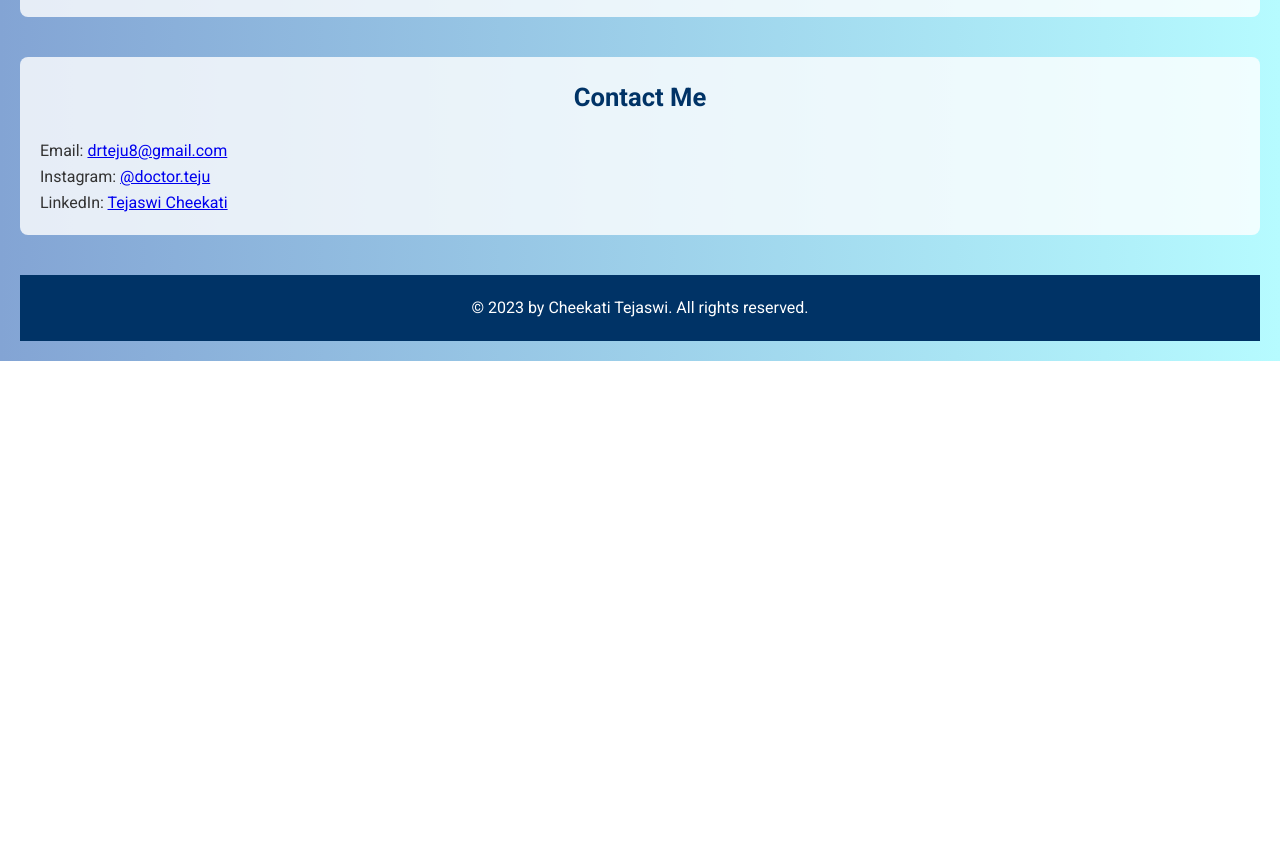
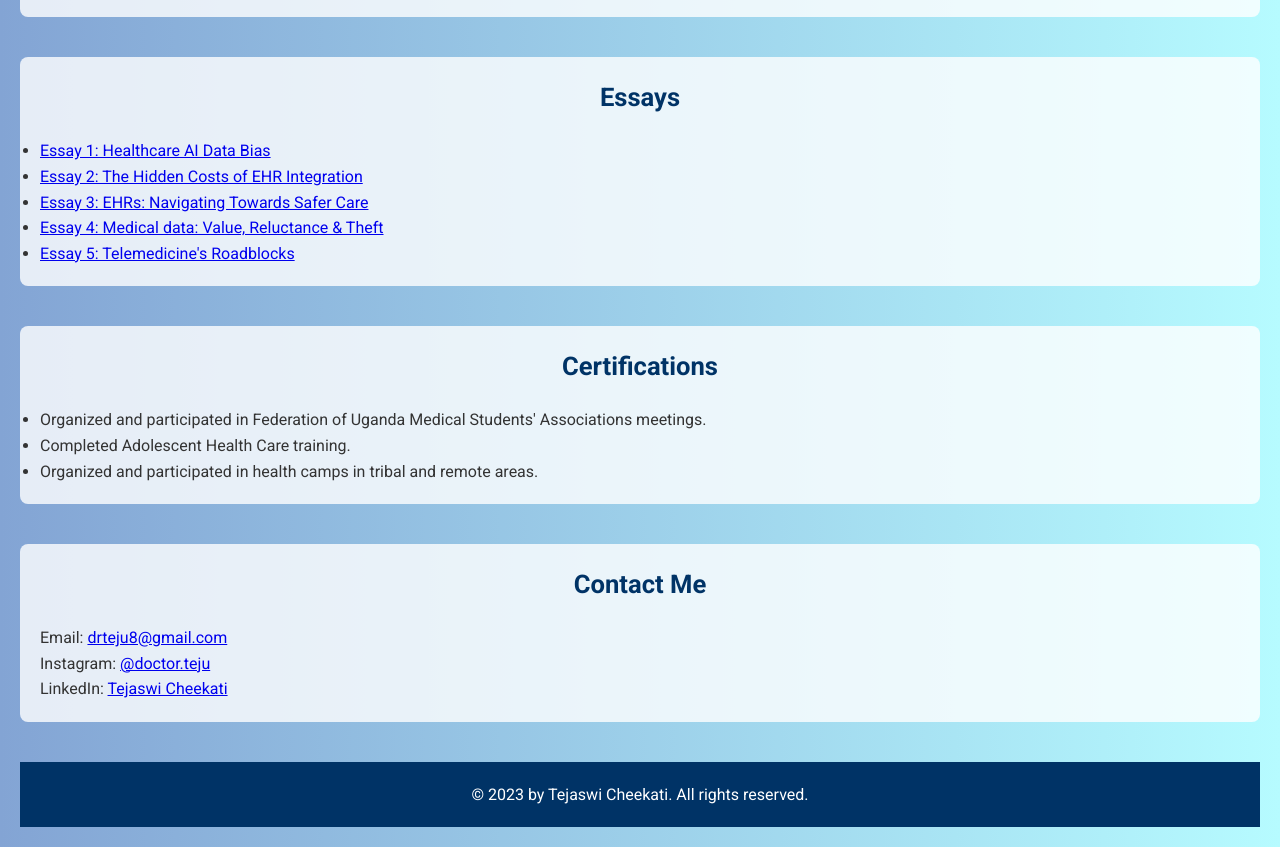
Before and after one commit to drtejaswi/portfolio, a plain HTML site: page index.html in a window 1280 px wide. Shown: the part 1194-2041 px from the top of the page. Before the commit the page ends 1555 px from the top, so only its background shows below. Drawn offline with Linux system fonts and the light colour scheme.

Commit message:
Add files via upload

```diff
--- a/index.html
+++ b/index.html
@@ -10,7 +10,7 @@
 <body>
     <header>
         <h1>Welcome to My Portfolio</h1>
-        <p>Cheekati Tejaswi - Specializing in Health Informatics</p>
+        <p>Tejaswi Cheekati - Specializing in Health Informatics</p>
     </header>
 
 <section id="about-me">
@@ -31,6 +31,26 @@
         <p>Outside of my professional life, I engage in hobbies that not only bring me personal joy but also complement my career in healthcare. Web design is a passion of mine; I enjoy the creativity and technical skill involved in creating websites using user-friendly drag and drop software. This hobby allows me to blend aesthetics with functionality, a skill that is increasingly relevant in the digital age. Health blogging is another pursuit I am deeply involved in. Writing blog posts for health-related websites enables me to share my medical knowledge with a broader audience, contributing to public health education. Additionally, I dedicate time to tutoring pre-med students. This not only allows me to give back to the community but also keeps me connected with the foundational aspects of medical education, reinforcing my own knowledge and skills.</p>
     </section>
 
+    <section id="Essays">
+    <h2>Essays</h2>
+    <ul>
+        <li><a href="https://github.com/drtejaswi/portfolio/blob/main/Written%20Assignment%201.pdf" target="_blank">Essay 1: Healthcare AI Data Bias </a></li>
+        <li><a href="https://github.com/drtejaswi/portfolio/blob/main/written%20Assignment%202.pdf" target="_blank">Essay 2: The Hidden Costs of EHR Integration </a></li>
+        <li><a href="https://github.com/drtejaswi/portfolio/blob/main/written%20Assignment%203.pdf" target="_blank">Essay 3: EHRs: Navigating Towards Safer Care </a></li>
+        <li><a href="https://github.com/drtejaswi/portfolio/blob/main/written%20Assignment%204.pdf" target="_blank">Essay 4: Medical data: Value, Reluctance & Theft </a></li>
+        <li><a href="https://github.com/drtejaswi/portfolio/blob/main/Written%20Assignment%205.pdf" target="_blank">Essay 5: Telemedicine's Roadblocks </a></li>
+    </ul>
+    </section>
+
+<section id="certifications">
+    <h2>Certifications</h2>
+    <ul>
+        <li>Organized and participated in Federation of Uganda Medical Students' Associations meetings.</li>
+        <li>Completed Adolescent Health Care training.</li>
+        <li>Organized and participated in health camps in tribal and remote areas.</li>
+    </ul>
+</section>
+
     <section id="contact">
         <h2>Contact Me</h2>
         <p>Email: <a href="mailto:drteju8@gmail.com">drteju8@gmail.com</a></p>
@@ -39,7 +59,7 @@
     </section>
 
     <footer>
-        <p>© 2023 by Cheekati Tejaswi. All rights reserved.</p>
+        <p>© 2023 by Tejaswi Cheekati. All rights reserved.</p>
     </footer>
 </body>
 </html>
```
